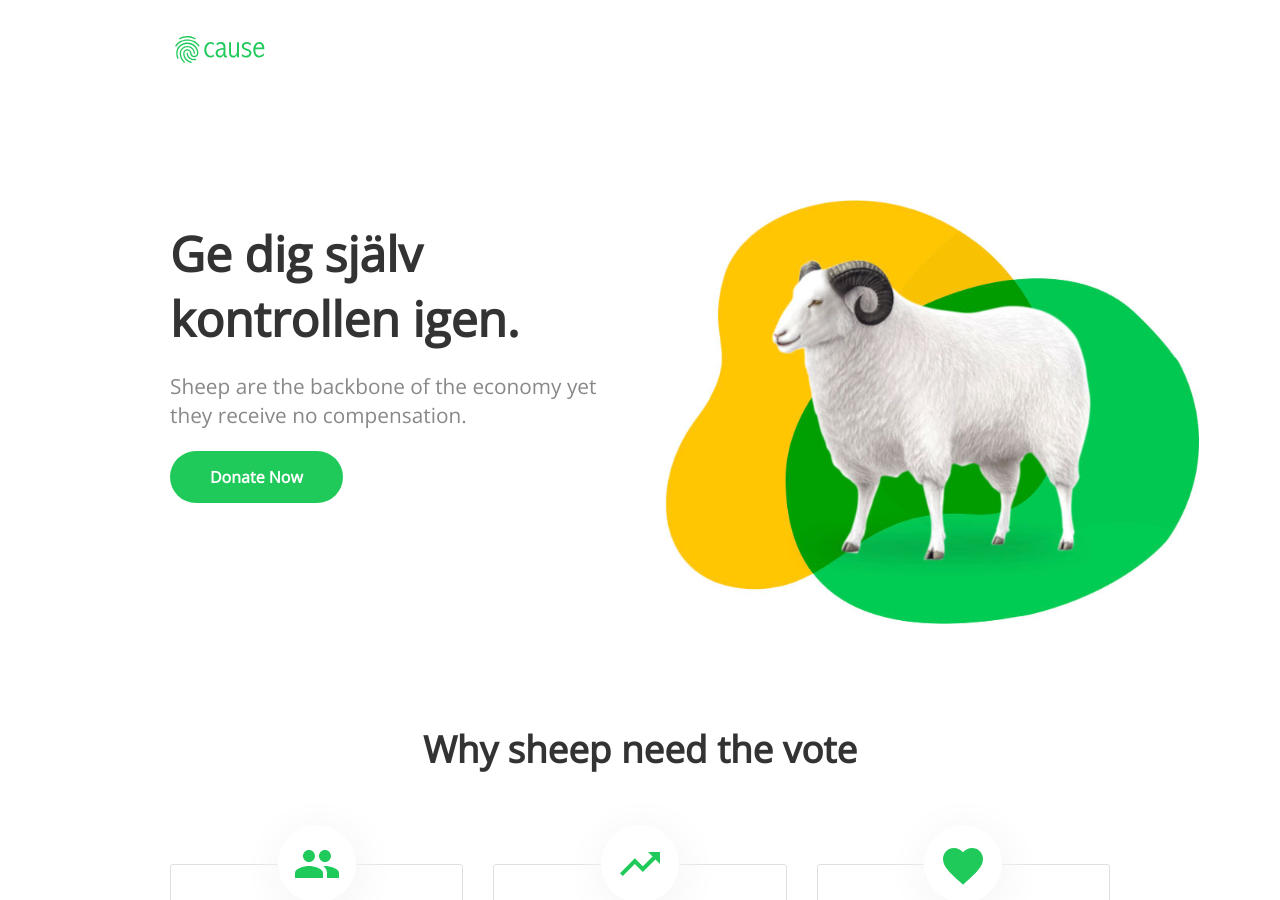
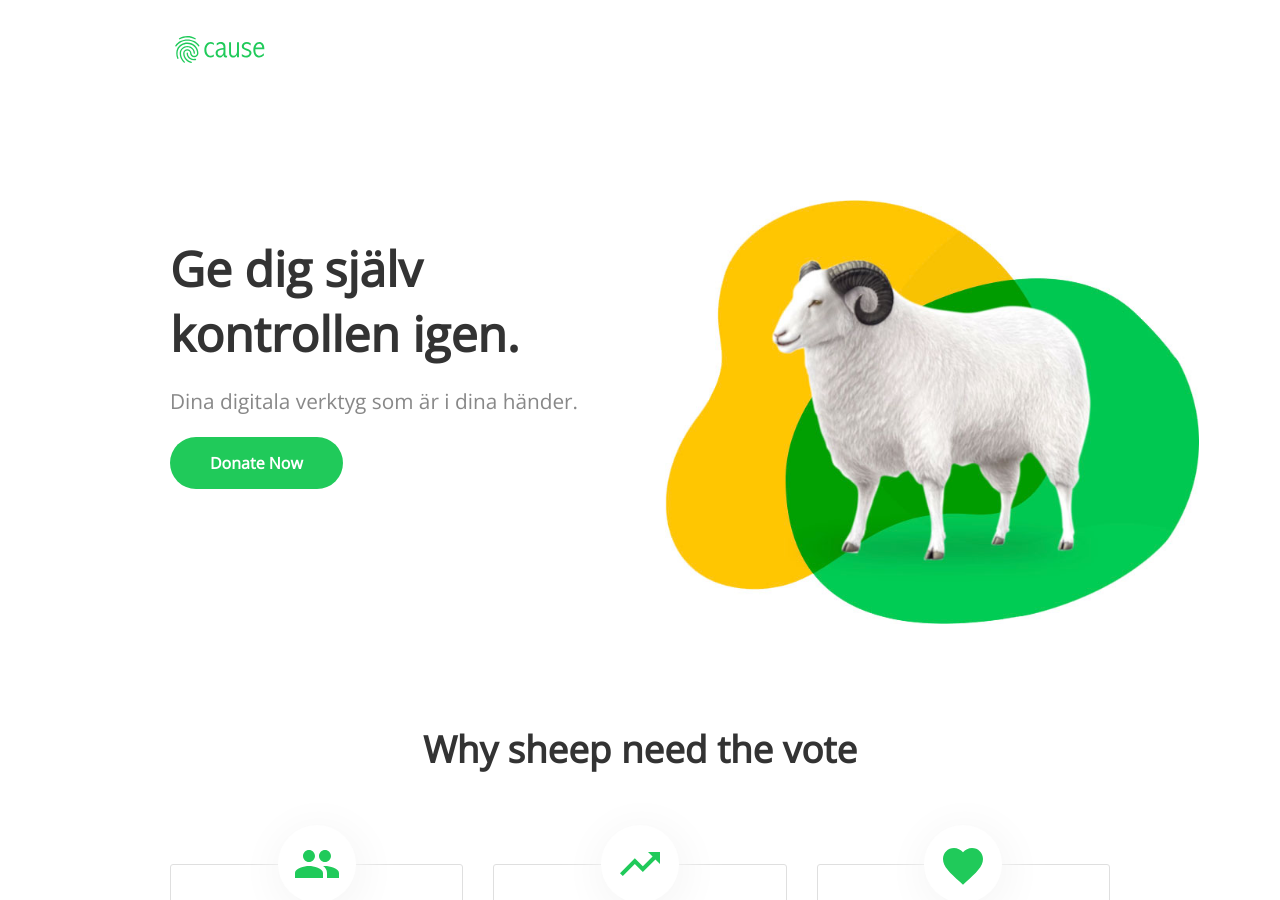
Before and after one commit to Sakrecoer/mittdata.se, a Jekyll site: the page built from index.html, in a window 1280 px wide and 900 px high. Built offline with Jekyll 4.4.1, drawn with Linux system fonts in a browser that asks for light colours; nearby versions of some CDN libraries; a script that is not in the unit is left out.

Commit message:
Updated 'index.html' via CloudCannon

```diff
--- a/index.html
+++ b/index.html
@@ -11,7 +11,7 @@
 					Ge dig sj&auml;lv kontrollen igen.
 				</h1>
 				<p class="editable">
-					Sheep are the backbone of the economy yet they receive no compensation.
+					Dina digitala verktyg som &auml;r i dina h&auml;nder.
 				</p>
 				<div class="button">
 					<a href="#donate">Donate Now</a>
```
